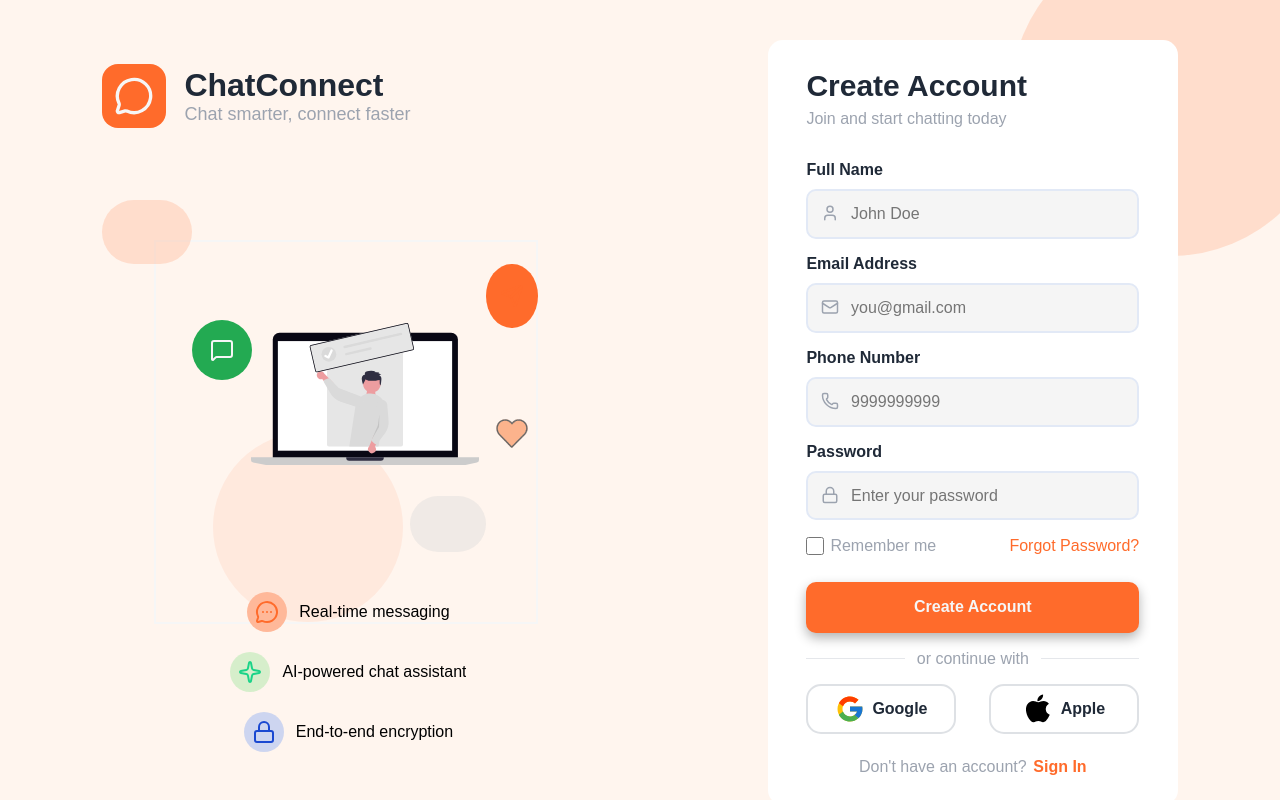
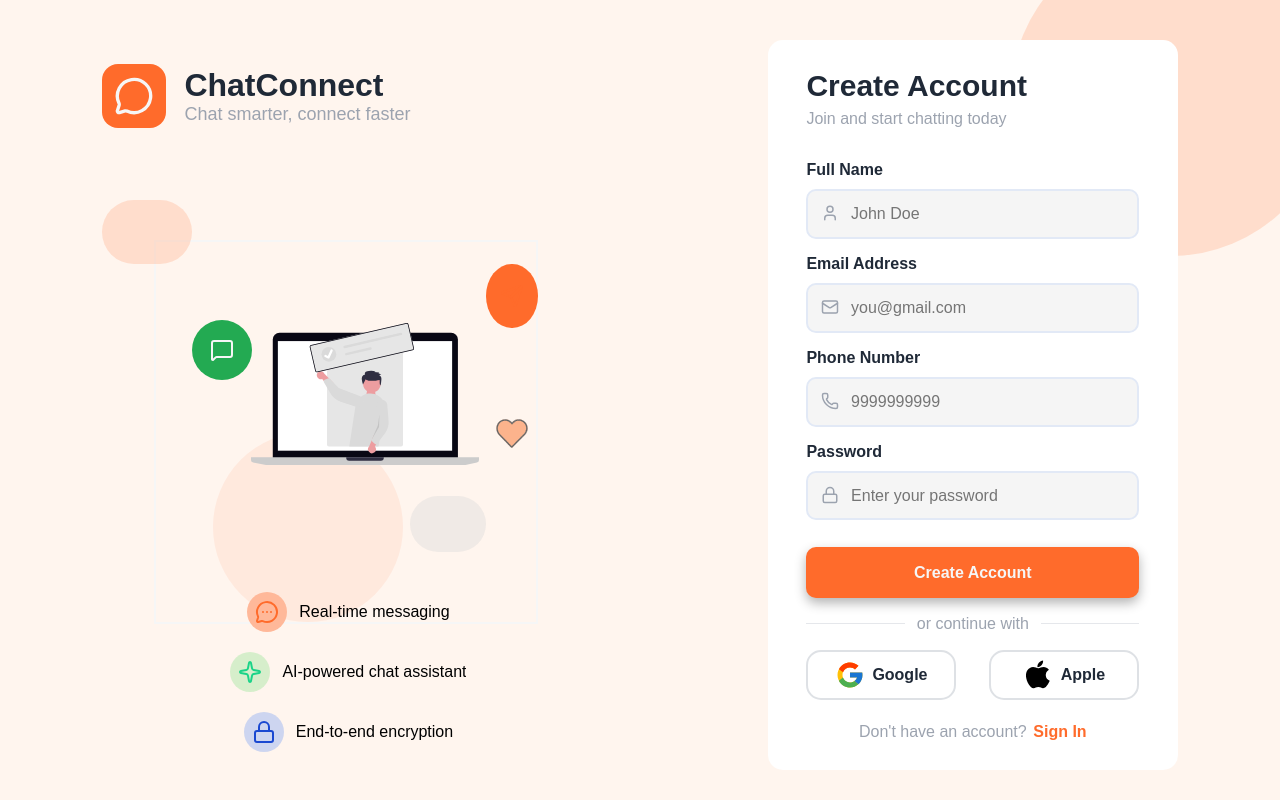
Before and after one commit to arpit07072005/Chatconnect, a React app in the folder Frontend/: page /signup in a window 1280 px wide. Built offline with nearby package versions, Linux system fonts and the light colour scheme; the HTML template or start-up script is replaced by a standard one.

Commit message:
ui update

```diff
--- a/Frontend/src/Components/Signup.jsx
+++ b/Frontend/src/Components/Signup.jsx
@@ -69,10 +69,6 @@ function Signup() {
                 <input type='password' id='password' value={password} placeholder='Enter your password' onChange={(e)=>setPassword(e.target.value)}/>
                 </div>
              </div>
-             <div className={styles.forgetContainer}>
-               <div className={styles.remember}><input type="checkbox" />Remember me</div>
-               <div className={styles.forgot}>Forgot Password?</div>
-             </div>
              <div className={styles.button} onClick={handleSubmit}>Create Account</div>
              <div class={styles.divider}>or continue with</div>
              <div className={styles.googleContainer}>
```
